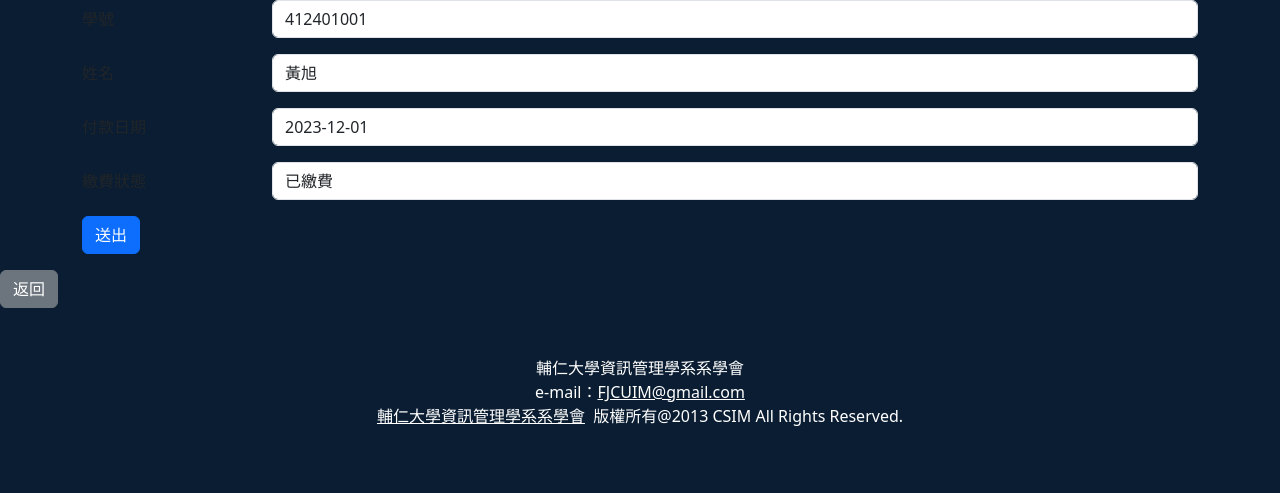
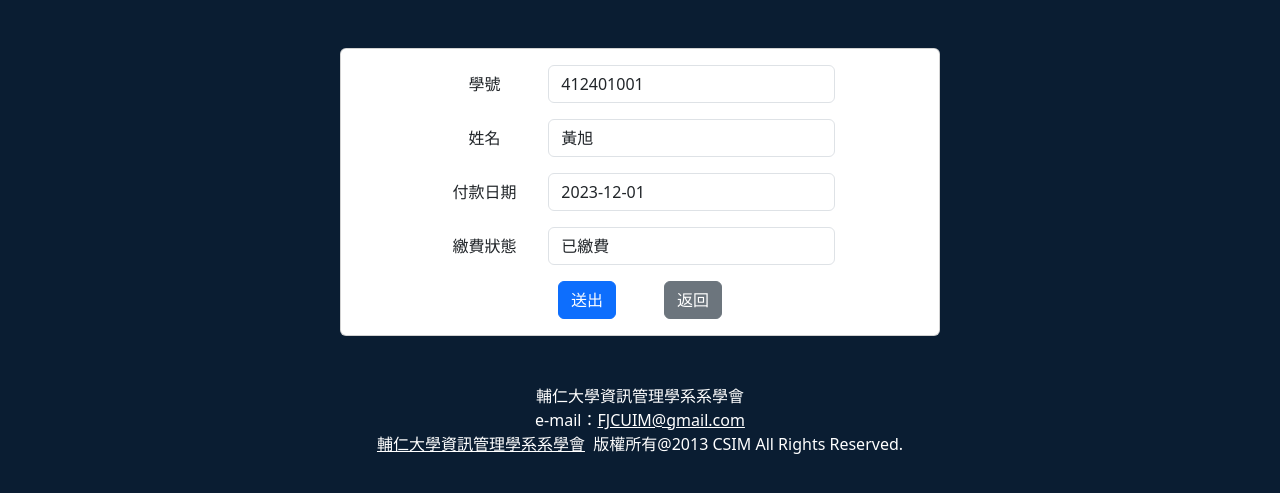
Before and after one commit to Capybara094/-, a PHP site: page /update_pay.php?Stu_id=412401001 in a window 1280 px wide. Shown: the part 49-542 px from the top of the page. Run offline with PHP 8.4, Linux system fonts and the light colour scheme; data comes from the database, SQL or seed files in the repository.

Commit message:
按鈕版面配置修正

```diff
--- a/web/fee.php
+++ b/web/fee.php
@@ -59,7 +59,7 @@ $result = mysqli_query($conn, $sql);
   <!-- 繳費狀態篩選 -->
 <form action="fee.php" method="post">
 <div class="d-flex justify-content-center">
-  <select name="status" class="form-select m-3 w-50" aria-label="繳費狀態">
+  <select name="status" class="form-select mt-5 m-3 w-50" aria-label="繳費狀態">
     <option selected value="" <?=($status == '') ? 'selected' : ''?>>選擇繳費狀態</option>
     <option value="Y" <?=($status == 'Y') ? 'selected' : ''?>>已繳費</option>
     <option value="N" <?=($status == 'N') ? 'selected' : ''?>>未繳費</option>
--- a/web/update_pay.php
+++ b/web/update_pay.php
@@ -68,34 +68,36 @@ try {
 }
 ?>
 
-<div class="container">
+<div class="container mt-5" align=center>
+<div class="card" style="width: 80%; max-width: 600px;">
   <!-- 表單：顯示文章原本的資料 -->
   <form action="update_pay.php?Stu_id=<?=$Stu_id?>&action=confirmed" method="post">
-    <div class="mb-3 row">
+
+    <div class="my-3 row justify-content-center align-items-center">
       <label for="Stu_id" class="col-sm-2 col-form-label">學號</label>
-      <div class="col-sm-10">
+      <div class="col-sm-6">
         <input type="text" class="form-control" id="Stu_id" value="<?=$Stu_id?>" readonly>
       </div>
     </div>
 
-    <div class="mb-3 row">
+    <div class="mb-3 row justify-content-center align-items-center">
       <label for="name" class="col-sm-2 col-form-label">姓名</label>
-      <div class="col-sm-10">
+      <div class="col-sm-6">
         <input type="text" class="form-control" id="name" name="name" value="<?=$name?>">
       </div>
     </div>
 
-    <div class="mb-3 row">
+    <div class="mb-3 row justify-content-center align-items-center">
       <label for="_pay_date" class="col-sm-2 col-form-label">付款日期</label>
-      <div class="col-sm-10">
+      <div class="col-sm-6">
         <!-- 自動填入當前時間並設為 readonly -->
         <input type="text" class="form-control" name="pay_date" id="_pay_date" placeholder="pay_date" value="<?=$pay_date?>" readonly>
       </div>
     </div>
 
-    <div class="mb-3 row">
+    <div class="mb-3 row justify-content-center align-items-center">
       <label for="_status" class="col-sm-2 col-form-label">繳費狀態</label>
-      <div class="col-sm-10">
+      <div class="col-sm-6">
         <!-- 使用 select 來讓使用者選擇 'Y' 或 'N' -->
         <select class="form-control" name="status" id="_status" onchange="updatePayDate()">
           <option value="Y" <?=$status == 'Y' ? 'selected' : ''?>>已繳費</option>
@@ -103,13 +105,15 @@ try {
         </select>
       </div>
     </div>
-
-    <input class="btn btn-primary" type="submit" value="送出">
+    <div class="d-flex justify-content-center">
+    <input class="btn btn-primary me-5" type="submit" value="送出">
+    <button class="btn btn-secondary" onclick="history.back();">返回</button>
+    </div>
   </form>
 </div>
+</div>
+<!-- 返回操作的按鈕 -->
 
-<!-- 返回操作的按鈕 -->
-<button class="btn btn-secondary" onclick="history.back();">返回</button>
 
 <script>
   // 當選擇繳費狀態時，更新付款日期
```
Also changed, not shown: web/delete.php (+6 -9 lines), web/delete_pay.php (+5 -5 lines), web/update.php (+5 -5 lines).
